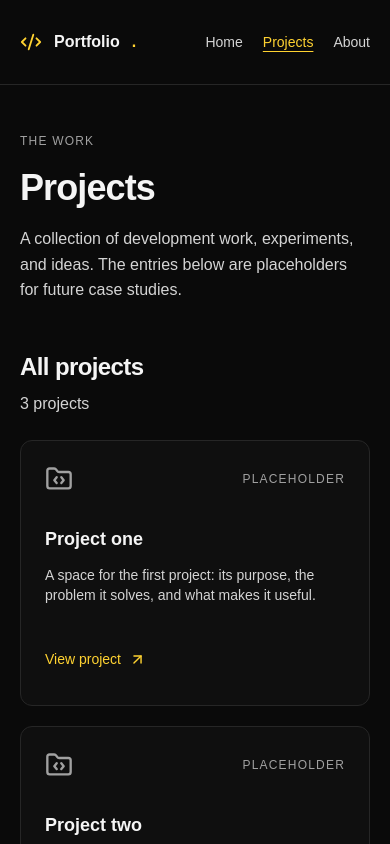
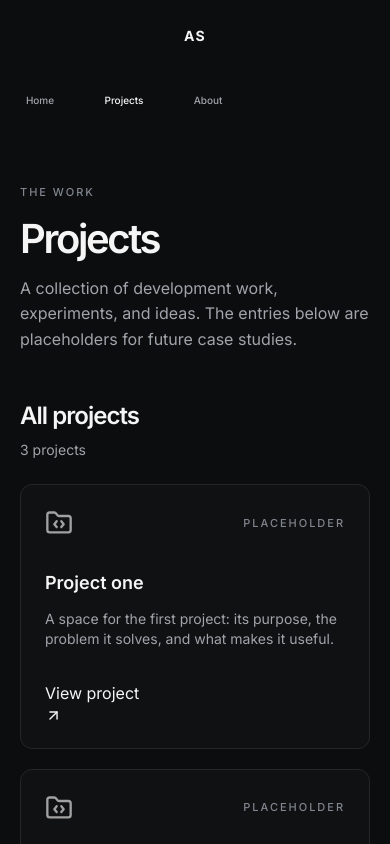
Before and after one commit to Arvence/Portfolio, a React (Vite) app: page /projects in a window 390 px wide. Shown: the top 844 px of the page. Built offline with nearby package versions, Linux system fonts and the light colour scheme.

Commit message:
feat: refine the portfolio theme and responsive layout

```diff
--- a/src/components/Container.tsx
+++ b/src/components/Container.tsx
@@ -1,5 +1,5 @@
 import type { ReactNode } from 'react'
 
 export default function Container({ children, className = '' }: { children: ReactNode; className?: string }) {
-  return <div className={`mx-auto w-full max-w-6xl px-5 sm:px-8 ${className}`}>{children}</div>
+  return <div className={`mx-auto w-full max-w-[1100px] px-5 sm:px-8 ${className}`}>{children}</div>
 }
--- a/src/components/Footer.tsx
+++ b/src/components/Footer.tsx
@@ -1,31 +1,9 @@
-import { Link } from 'react-router'
 import Container from './Container'
 
 export default function Footer() {
   return (
-    <footer className="border-t border-neutral-800">
-      <Container className="flex flex-col justify-between gap-5 py-8 text-sm sm:flex-row sm:items-center">
-        <div>
-          <Link to="/" className="font-semibold text-neutral-200">
-            Portfolio.
-          </Link>
-          <p className="mt-1 text-neutral-400">A software developer portfolio, in progress.</p>
-        </div>
-        <nav aria-label="Footer navigation">
-          <ul className="flex gap-6">
-            <li>
-              <Link to="/projects" className="nav-link">
-                Projects
-              </Link>
-            </li>
-            <li>
-              <Link to="/about" className="nav-link">
-                About
-              </Link>
-            </li>
-          </ul>
-        </nav>
-      </Container>
+    <footer className="border-t border-[var(--color-border)]">
+      <Container className="py-5 text-xs text-[var(--color-text-muted)]">© 2026 Alper Senpacaci</Container>
     </footer>
   )
 }
--- a/src/components/Header.tsx
+++ b/src/components/Header.tsx
@@ -1,18 +1,22 @@
-import { Code2 } from 'lucide-react'
 import { Link } from 'react-router'
-import Container from './Container'
 import Navigation from './Navigation'
 
 export default function Header() {
   return (
-    <header className="border-b border-neutral-800">
-      <Container className="flex flex-wrap items-center justify-between gap-x-8 gap-y-3 py-5">
-        <Link to="/" aria-label="Portfolio home" className="inline-flex min-h-11 items-center gap-3 font-semibold">
-          <Code2 size={22} className="text-amber-300" aria-hidden="true" />
-          Portfolio<span className="text-amber-300">.</span>
+    <aside className="lg:sticky lg:top-0 lg:h-screen lg:w-20 lg:shrink-0">
+      <div className="flex flex-col items-center px-3 py-4 lg:pt-6">
+        <Link
+          to="/"
+          aria-label="Go to the homepage"
+          className="inline-flex h-10 w-10 items-center justify-center text-sm font-bold tracking-[0.1em] text-[var(--color-text-primary)]"
+        >
+          AS
         </Link>
+      </div>
+
+      <div className="px-2 pb-4 lg:pt-2">
         <Navigation />
-      </Container>
-    </header>
+      </div>
+    </aside>
   )
 }
--- a/src/components/Section.tsx
+++ b/src/components/Section.tsx
@@ -14,8 +14,15 @@ export default function Section({ title, description, action, children }: Sectio
     <section aria-labelledby={titleId} className="space-y-6">
       <div className="flex flex-wrap items-end justify-between gap-4">
         <div className="space-y-2">
-          <h2 id={titleId}>{title}</h2>
-          {description && <p>{description}</p>}
+          <h2
+            id={titleId}
+            className="text-2xl font-semibold tracking-[-0.04em] text-[var(--color-text-primary)] sm:text-[28px]"
+          >
+            {title}
+          </h2>
+          {description && (
+            <p className="max-w-2xl text-sm text-[var(--color-text-secondary)] sm:text-[15px]">{description}</p>
+          )}
         </div>
         {action}
       </div>
--- a/src/index.css
+++ b/src/index.css
@@ -1,36 +1,59 @@
+@import url('https://fonts.googleapis.com/css2?family=Inter:wght@400;500;600;700;800&family=JetBrains+Mono:wght@400;500;600;700&display=swap');
 @import 'tailwindcss';
 
+:root {
+  --color-background: #0c0d0f;
+  --color-surface: #15171a;
+  --color-elevated: #1c1f23;
+  --color-text-primary: #f5f5f5;
+  --color-text-secondary: #a0a4ab;
+  --color-text-muted: #80868f;
+  --color-border: rgba(255, 255, 255, 0.08);
+  --color-border-strong: rgba(255, 255, 255, 0.14);
+  --color-focus: #f5f5f5;
+  color-scheme: dark;
+  font-family: 'Inter', 'Segoe UI', sans-serif;
+  background-color: var(--color-background);
+  color: var(--color-text-primary);
+  font-synthesis: none;
+  text-rendering: optimizeLegibility;
+  -webkit-font-smoothing: antialiased;
+  -moz-osx-font-smoothing: grayscale;
+}
+
+html {
+  scroll-behavior: smooth;
+}
+
+@media (prefers-reduced-motion: reduce) {
+  html {
+    scroll-behavior: auto;
+  }
+
+  *,
+  *::before,
+  *::after {
+    animation-duration: 0.01ms !important;
+    animation-iteration-count: 1 !important;
+    transition-duration: 0.01ms !important;
+    scroll-behavior: auto !important;
+  }
+}
+
 @layer base {
-  :root {
-    color-scheme: dark;
-    font-family: Arial, Helvetica, sans-serif;
-    background: var(--color-neutral-950);
-    color: var(--color-neutral-100);
-    font-synthesis: none;
-    text-rendering: optimizeLegibility;
-    -webkit-font-smoothing: antialiased;
+  *,
+  *::before,
+  *::after {
+    box-sizing: border-box;
   }
 
   body {
     min-width: 320px;
     margin: 0;
+    background: var(--color-background);
+    color: var(--color-text-primary);
     line-height: 1.6;
-  }
-
-  h1 {
-    @apply text-4xl leading-tight font-semibold tracking-tight sm:text-5xl;
-  }
-
-  h2 {
-    @apply text-2xl font-semibold tracking-tight;
-  }
-
-  p {
-    @apply max-w-prose text-neutral-300;
-  }
-
-  a {
-    text-underline-offset: 0.25em;
+    font-family: 'Inter', 'Segoe UI', sans-serif;
   }
 
   h1,
@@ -42,34 +65,70 @@
     overflow-wrap: anywhere;
   }
 
+  h1 {
+    font-size: clamp(2.5rem, 5vw, 4.25rem);
+    line-height: 1.05;
+    letter-spacing: -0.06em;
+    margin: 0;
+    font-weight: 600;
+  }
+
+  h2 {
+    font-size: clamp(1.75rem, 3vw, 2.25rem);
+    line-height: 1.15;
+    letter-spacing: -0.05em;
+    margin: 0;
+    font-weight: 600;
+  }
+
+  h3 {
+    margin: 0;
+    font-weight: 600;
+    line-height: 1.3;
+  }
+
+  p {
+    margin: 0;
+    max-width: 65ch;
+    color: var(--color-text-secondary);
+  }
+
+  a {
+    color: inherit;
+    text-decoration: none;
+    text-underline-offset: 0.2em;
+  }
+
+  img,
+  svg {
+    display: block;
+    max-width: 100%;
+  }
+
   :focus-visible {
-    outline: 2px solid var(--color-neutral-100);
-    outline-offset: 4px;
+    outline: 2px solid var(--color-focus);
+    outline-offset: 3px;
   }
 }
 
 @layer components {
   .nav-link {
-    @apply inline-flex min-h-11 items-center text-sm text-neutral-300 hover:text-white aria-[current=page]:text-amber-300 aria-[current=page]:underline;
+    @apply inline-flex min-h-14 w-16 flex-col items-center justify-center gap-1 rounded-md text-[10px] font-medium text-[var(--color-text-secondary)] transition-colors hover:text-[var(--color-text-primary)] aria-[current=page]:text-[var(--color-text-primary)];
   }
 
   .eyebrow {
-    @apply text-xs font-medium tracking-widest text-neutral-400 uppercase;
-  }
-
-  .text-link {
-    @apply inline-flex min-h-11 items-center gap-2 text-sm font-medium text-amber-300 hover:underline;
+    @apply text-[11px] font-medium uppercase tracking-[0.18em] text-[var(--color-text-muted)];
   }
 
   .button-primary {
-    @apply inline-flex min-h-11 items-center justify-center gap-2 rounded-lg bg-amber-300 px-5 py-3 text-sm font-semibold text-neutral-950 hover:bg-amber-200;
+    @apply inline-flex min-h-11 items-center justify-center gap-2 rounded-full bg-[var(--color-text-primary)] px-4 py-2.5 text-sm font-medium text-[var(--color-background)] transition-colors hover:opacity-90;
   }
 
   .button-secondary {
-    @apply inline-flex min-h-11 items-center justify-center gap-2 rounded-lg border border-neutral-700 px-5 py-3 text-sm font-medium text-neutral-100 hover:bg-neutral-800;
+    @apply inline-flex min-h-11 items-center justify-center gap-2 rounded-full border border-[var(--color-border)] bg-[var(--color-surface)] px-4 py-2.5 text-sm font-medium text-[var(--color-text-primary)] transition-colors hover:border-[var(--color-border-strong)] hover:bg-[var(--color-elevated)];
   }
 
   .tag {
-    @apply rounded-md border border-neutral-700 px-2.5 py-1 text-xs text-neutral-300;
+    @apply rounded-full border border-[var(--color-border)] bg-[var(--color-surface)] px-2.5 py-1 text-[11px] font-medium tracking-[0.04em] text-[var(--color-text-secondary)];
   }
 }
--- a/src/layouts/AppLayout.tsx
+++ b/src/layouts/AppLayout.tsx
@@ -18,20 +18,29 @@ export default function AppLayout() {
   }, [pathname])
 
   return (
-    <div className="flex min-h-dvh flex-col">
+    <div className="flex min-h-dvh flex-col bg-[var(--color-background)] text-[var(--color-text-primary)] lg:flex-row">
       <a
         href="#main-content"
-        className="sr-only focus:not-sr-only focus:fixed focus:top-4 focus:left-4 focus:z-10 focus:bg-neutral-900 focus:px-4 focus:py-2"
+        className="sr-only focus:not-sr-only focus:fixed focus:top-4 focus:left-4 focus:z-50 focus:bg-[var(--color-surface)] focus:px-4 focus:py-2 focus:text-[var(--color-text-primary)]"
       >
         Skip to main content
       </a>
+
       <Header />
-      <main ref={mainRef} id="main-content" tabIndex={-1} className="flex-1 py-12 focus:outline-none sm:py-16">
-        <Container>
-          <Outlet />
-        </Container>
-      </main>
-      <Footer />
+
+      <div className="flex min-w-0 flex-1 flex-col">
+        <main
+          ref={mainRef}
+          id="main-content"
+          tabIndex={-1}
+          className="flex-1 py-10 focus:outline-none sm:py-12 lg:py-16"
+        >
+          <Container className={pathname === '/' ? 'max-w-[1600px]' : ''}>
+            <Outlet />
+          </Container>
+        </main>
+        <Footer />
+      </div>
     </div>
   )
 }
```
